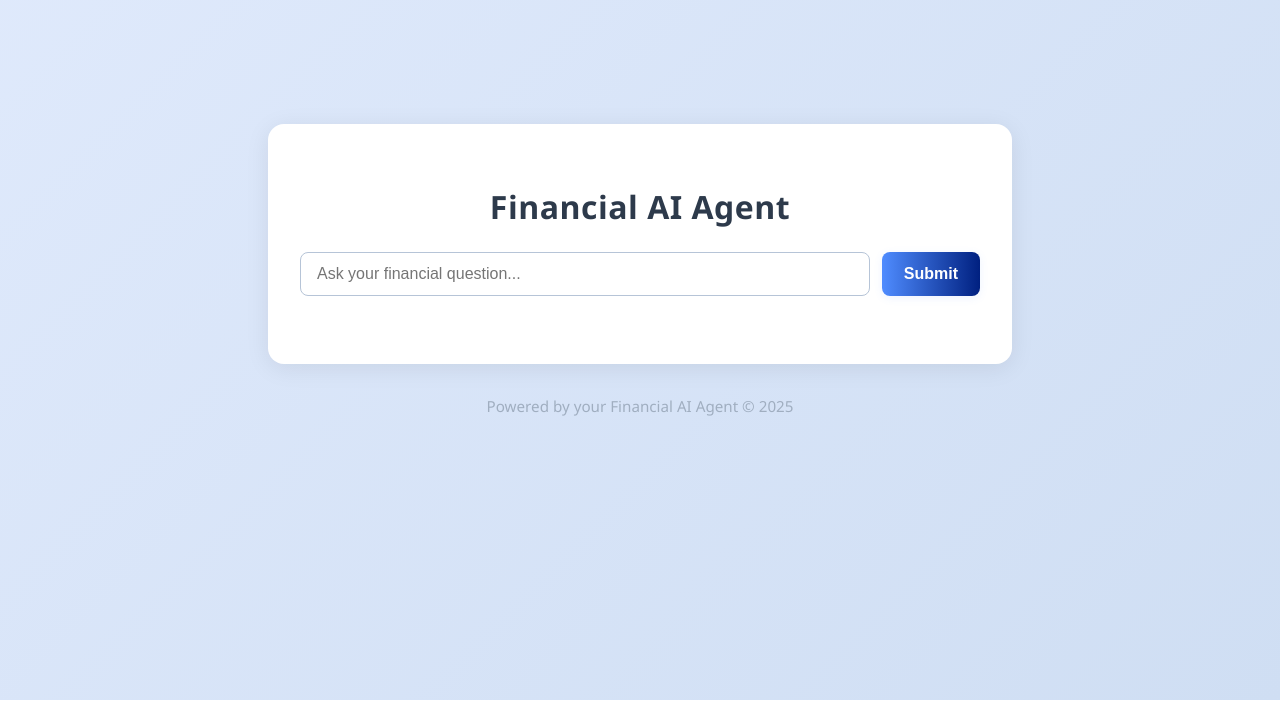
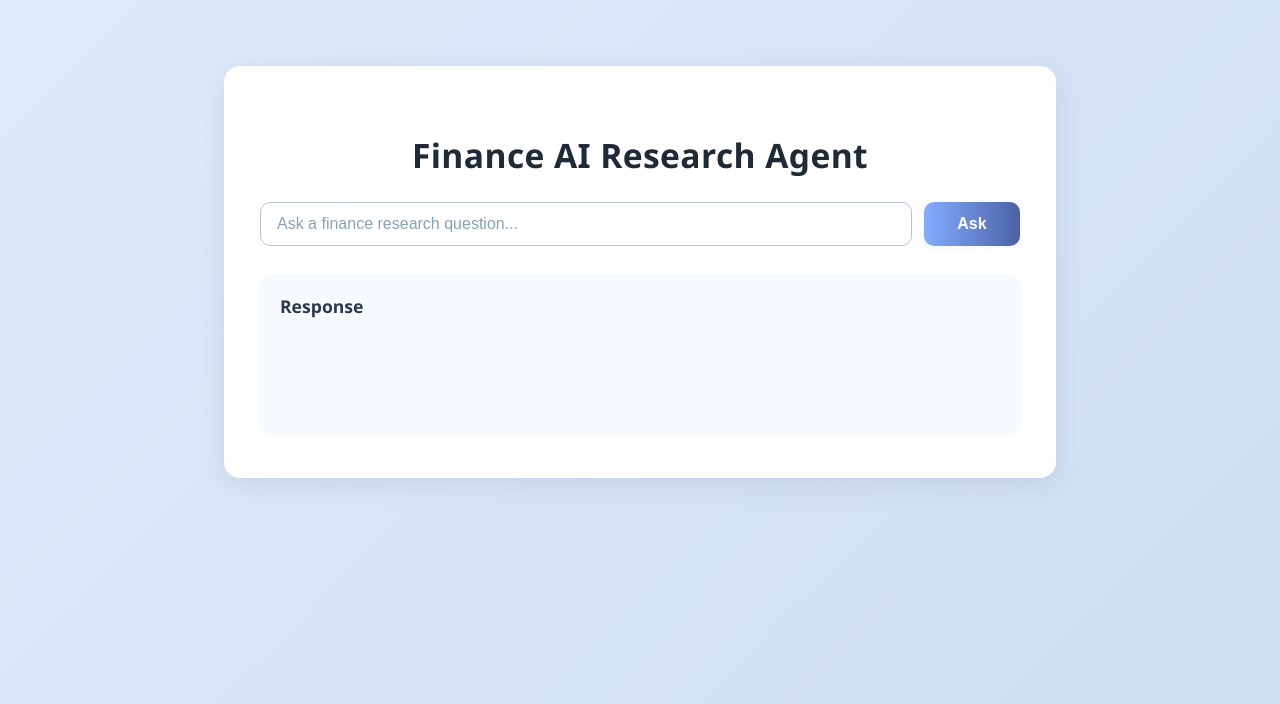
Before and after one commit to Kshitij-KS/Finance-AI-Agent, a React (Create React App) app in the folder Frontend/: page / in a window 1280 px wide. Shown: the part 160-864 px from the top of the page. Built offline with nearby package versions, Linux system fonts and the light colour scheme.

Commit message:
Frontend updated - Made more user-friendly

```diff
--- a/Frontend/src/App.css
+++ b/Frontend/src/App.css
@@ -1,4 +1,9 @@
-/* App.css */
+.visually-hidden {
+  position: absolute !important;
+  height: 1px; width: 1px;
+  overflow: hidden; clip: rect(1px, 1px, 1px, 1px);
+  white-space: nowrap; border: 0; padding: 0; margin: -1px;
+}
 
 .app-root {
   min-height: 100vh;
@@ -8,24 +13,24 @@
   align-items: center;
   justify-content: center;
   font-family: 'Segoe UI', Arial, sans-serif;
-  padding: 30px;
+  padding: 32px;
 }
 
 .app-card {
   background: #fff;
   border-radius: 16px;
-  box-shadow: 0 4px 24px 0 rgba(0,0,0,0.08);
-  padding: 40px 32px;
-  max-width: 680px;
+  box-shadow: 0 6px 28px rgba(0,0,0,0.08);
+  padding: 44px 36px;
+  max-width: 760px;
   width: 100%;
 }
 
 .app-title {
   margin-bottom: 24px;
-  color: #2d3a4b;
+  color: #1f2a37;
   font-weight: 700;
-  letter-spacing: 0.5px;
-  font-size: 2rem;
+  letter-spacing: 0.4px;
+  font-size: 2.1rem;
   text-align: center;
 }
 
@@ -39,49 +44,77 @@
 .app-input {
   flex: 1;
   padding: 12px 16px;
-  border-radius: 8px;
+  border-radius: 10px;
   border: 1px solid #b6c4d7;
   font-size: 1rem;
-  outline: none;
-  transition: border 0.2s;
+  transition: border 0.2s, box-shadow 0.2s;
+  background: #fff;
+}
+
+.app-input::placeholder {
+  color: #8aa1b5;
 }
 
 .app-input:disabled {
   background: #f0f4f8;
 }
 
+.app-input:focus-visible {
+  outline: 2px solid #2563eb;
+  outline-offset: 2px;
+  box-shadow: 0 0 0 2px rgba(37,99,235,0.15);
+  border-color: #2563eb;
+}
+
 .app-button {
   background: linear-gradient(90deg, #4f8cff 0%, #002080 100%);
   color: #fff;
   border: none;
-  border-radius: 8px;
+  border-radius: 10px;
   padding: 0 22px;
   font-weight: 600;
   font-size: 1rem;
   cursor: pointer;
-  box-shadow: 0 2px 8px 0 rgba(79,140,255,0.10);
-  transition: background 0.2s;
+  box-shadow: 0 2px 8px rgba(79,140,255,0.10);
+  transition: transform 0.15s ease, box-shadow 0.15s ease, filter 0.15s ease;
+  min-width: 96px;
 }
 
 .app-button:hover:not(:disabled) {
-  background: linear-gradient(90deg, #021d49 0%, #0066ff 100%);
-  transform: scale(1.04);
-  box-shadow: 0 4px 16px 0 rgba(79,140,255,0.15);
+  transform: translateY(-1px);
+  filter: brightness(1.02);
+  box-shadow: 0 6px 18px rgba(79,140,255,0.18);
+}
+
+.app-button:active:not(:disabled) {
+  transform: translateY(0);
+  box-shadow: 0 2px 10px rgba(79,140,255,0.2);
+}
+
+.app-button:focus-visible {
+  outline: 2px solid #2563eb;
+  outline-offset: 2px;
+}
+
+.app-button:disabled {
+  opacity: 0.7;
+  cursor: not-allowed;
 }
 
 .app-response-container {
   background: #f7fafc;
-  border-radius: 10px;
+  border-radius: 12px;
   padding: 20px;
   margin-top: 10px;
-  box-shadow: 0 1px 4px 0 rgba(44, 62, 80, 0.04);
+  box-shadow: 0 1px 4px rgba(44, 62, 80, 0.04);
+  transition: box-shadow 0.2s, background 0.2s;
+  min-height: 120px;
 }
 
 .app-response-container:hover {
-  box-shadow: 0 4px 24px 0 rgba(44, 62, 80, 0.10);
+  box-shadow: 0 4px 24px rgba(44, 62, 80, 0.10);
   background: #eef6fb;
 }
-
 
 .app-response-title {
   margin-top: 0;
@@ -93,14 +126,105 @@
 
 .app-response-content {
   color: #334e68;
-  font-size: 1rem;
-  line-height: 1.6;
+  font-size: 1.05rem;
+  line-height: 1.7;
   word-break: break-word;
 }
 
-.app-footer {
-  margin-top: 32px;
-  color: #a0aec0;
+/* Markdown content theming */
+.app-response-content h1,
+.app-response-content h2,
+.app-response-content h3 {
+  color: #1f2a37;
+  margin: 1rem 0 0.5rem;
+  line-height: 1.3;
+}
+
+.app-response-content p { margin: 0.5rem 0; }
+
+.app-response-content ul,
+.app-response-content ol { margin: 0.5rem 1rem; }
+
+.app-response-content li { margin: 0.25rem 0; }
+
+.app-response-content a {
+  color: #1d4ed8;
+  text-decoration: underline;
+}
+
+.app-response-content code {
+  background: #f3f4f6;
+  padding: 0.15rem 0.35rem;
+  border-radius: 6px;
+  font-family: ui-monospace, SFMono-Regular, Menlo, Consolas, monospace;
   font-size: 0.95rem;
-  text-align: center;
 }
+
+.app-response-content pre {
+  background: #0f172a;
+  color: #e2e8f0;
+  padding: 12px;
+  border-radius: 10px;
+  overflow: auto;
+}
+
+.app-response-content img {
+  max-width: 100%;
+  height: auto;
+  border-radius: 10px;
+}
+
+.app-response-content table {
+  width: 100%;
+  border-collapse: collapse;
+  overflow: auto;
+  display: block;
+}
+
+.app-response-content th,
+.app-response-content td {
+  border: 1px solid #e5e7eb;
+  padding: 8px 10px;
+}
+
+.app-response-content blockquote {
+  border-left: 4px solid #93c5fd;
+  background: #eff6ff;
+  padding: 8px 12px;
+  border-radius: 6px;
+  color: #1e3a8a;
+}
+
+/* loading generated body*/
+.generated-stack { display: grid; gap: 10px; }
+.generated {
+  background: linear-gradient(90deg, #e9eef6 25%, #f5f8fc 37%, #e9eef6 63%);
+  background-size: 400% 100%;
+  animation: shimmer 1.2s ease-in-out infinite;
+  border-radius: 8px;
+  height: 14px;
+}
+.generated-title { height: 22px; width: 60%; }
+.generated-line { height: 14px; width: 100%; }
+.generated-line.short { width: 80%; }
+
+@keyframes shimmer {
+  0% { background-position: 100% 0; }
+  100% { background-position: 0 0; }
+}
+
+/*Fade in effect for generated body*/
+.fade-in {
+  animation: fadeIn 160ms ease-out;
+}
+@keyframes fadeIn {
+  from { opacity: 0; transform: translateY(2px); }
+  to { opacity: 1; transform: translateY(0); }
+}
+
+/* Responsive tweaks */
+@media (max-width: 640px) {
+  .app-card { padding: 24px 18px; }
+  .app-form { flex-direction: column; }
+  .app-button { width: 100%; padding: 12px; }
+}
--- a/Frontend/src/App.js
+++ b/Frontend/src/App.js
@@ -9,17 +9,15 @@ function App() {
 
   const handleSubmit = async (e) => {
     e.preventDefault();
-    if (!query) return;
-
+    if (!query.trim()) return;
     setLoading(true);
+    setResponse('');
     try {
-      const result = await axios.post('http://localhost:5000/query', {
-        query: query,
-      });
-      setResponse(result.data.response);
+      const result = await axios.post('http://localhost:5000/query', { query });
+      setResponse(result.data.response || '');
     } catch (error) {
-      console.error('Error fetching response:', error);
-      setResponse(`Error: ${error.response?.data?.error || error.message}`);
+      const msg = `Error: ${error.response?.data?.error || error.message}`;
+      setResponse(msg);
     } finally {
       setLoading(false);
     }
@@ -27,37 +25,49 @@ function App() {
 
   return (
     <div className="app-root">
-      <div className="app-card">
-        <h1 className="app-title">Financial AI Agent</h1>
-        <form className="app-form" onSubmit={handleSubmit}>
+      <div className="app-card" role="region" aria-label="Finance AI agent">
+        <h1 className="app-title">Finance AI Research Agent</h1>
+
+        <form className="app-form" onSubmit={handleSubmit} aria-label="Query form">
+          <label htmlFor="query-input" className="visually-hidden">Enter a research topic</label>
           <input
+            id="query-input"
             className="app-input"
             type="text"
             value={query}
             onChange={(e) => setQuery(e.target.value)}
-            placeholder="Ask your financial question..."
+            placeholder="Ask a finance research question..."
             disabled={loading}
+            aria-disabled={loading}
+            aria-label="Research query"
           />
           <button
             className="app-button"
             type="submit"
-            disabled={loading}
+            disabled={loading || !query.trim()}
+            aria-busy={loading ? 'true' : 'false'}
           >
-            {loading ? 'Processing...' : 'Submit'}
+            {loading ? 'Researching…' : 'Ask'}
           </button>
         </form>
-        {response && (
-          <div className="app-response-container">
-            <h2 className="app-response-title">Response:</h2>
+
+        <div className="app-response-container" role="status" aria-live="polite" aria-relevant="additions text">
+          <h2 className="app-response-title">Response</h2>
+
+          {loading ? (
+            <div className="generated-stack">
+              <div className="generated generated-title" />
+              <div className="generated generated-line" />
+              <div className="generated generated-line" />
+              <div className="generated generated-line short" />
+            </div>
+          ) : (
             <div
-              className="app-response-content"
+              className="app-response-content fade-in"
               dangerouslySetInnerHTML={{ __html: response }}
             />
-          </div>
-        )}
-      </div>
-      <div className="app-footer">
-        <span>Powered by your Financial AI Agent &copy; {new Date().getFullYear()}</span>
+          )}
+        </div>
       </div>
     </div>
   );
```
Also changed, not shown: Frontend/package.json (+4 -4 lines), 1 other file (tests, documents, lock files or other folders).
